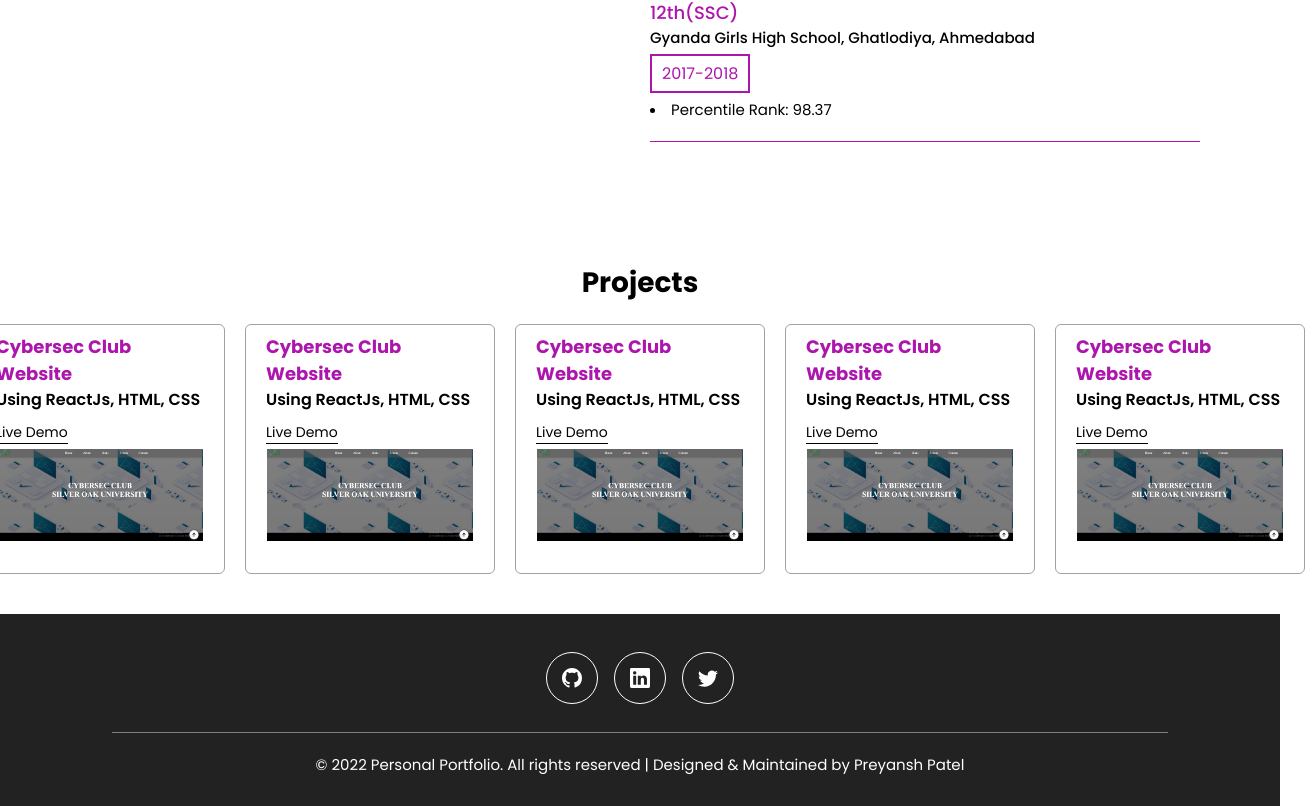
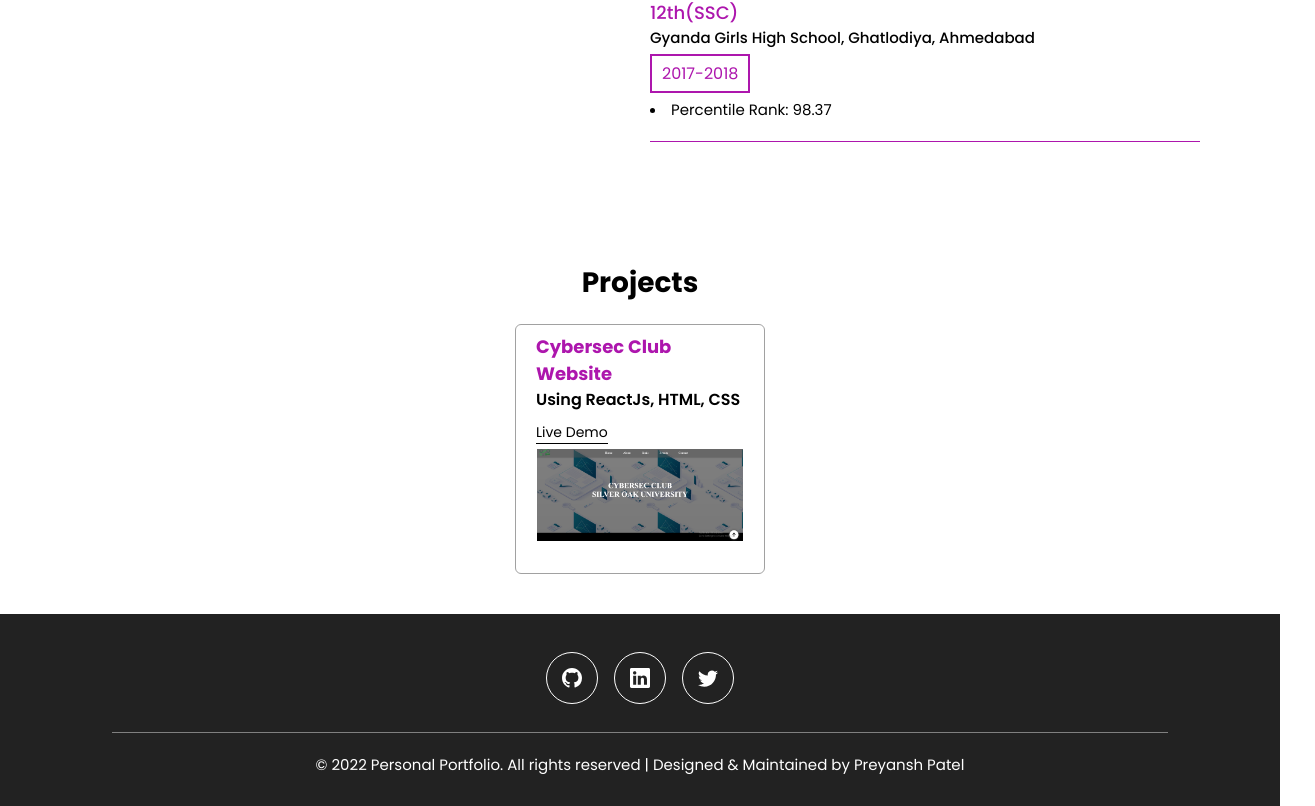
Before and after one commit to PatelPreyansh30/preyansh-website, a Next.js app: page / in a window 1280 px wide. Shown: the part 1992-2798 px from the top of the page, 1315 px wide, since content can reach past the window. Built offline with nearby package versions, Linux system fonts and the light colour scheme.

Commit message:
1 project added

```diff
--- a/components/Projects.tsx
+++ b/components/Projects.tsx
@@ -5,30 +5,6 @@ import cybersecClubWebsiteImg from "../public/images/project1.png";
 
 const Projects = () => {
   const projectItems = [
-    {
-      title: "Cybersec Club Website",
-      technology: "Using ReactJs, HTML, CSS",
-      liveLink: "",
-      image: cybersecClubWebsiteImg,
-    },
-    {
-      title: "Cybersec Club Website",
-      technology: "Using ReactJs, HTML, CSS",
-      liveLink: "",
-      image: cybersecClubWebsiteImg,
-    },
-    {
-      title: "Cybersec Club Website",
-      technology: "Using ReactJs, HTML, CSS",
-      liveLink: "",
-      image: cybersecClubWebsiteImg,
-    },
-    {
-      title: "Cybersec Club Website",
-      technology: "Using ReactJs, HTML, CSS",
-      liveLink: "",
-      image: cybersecClubWebsiteImg,
-    },
     {
       title: "Cybersec Club Website",
       technology: "Using ReactJs, HTML, CSS",
```
